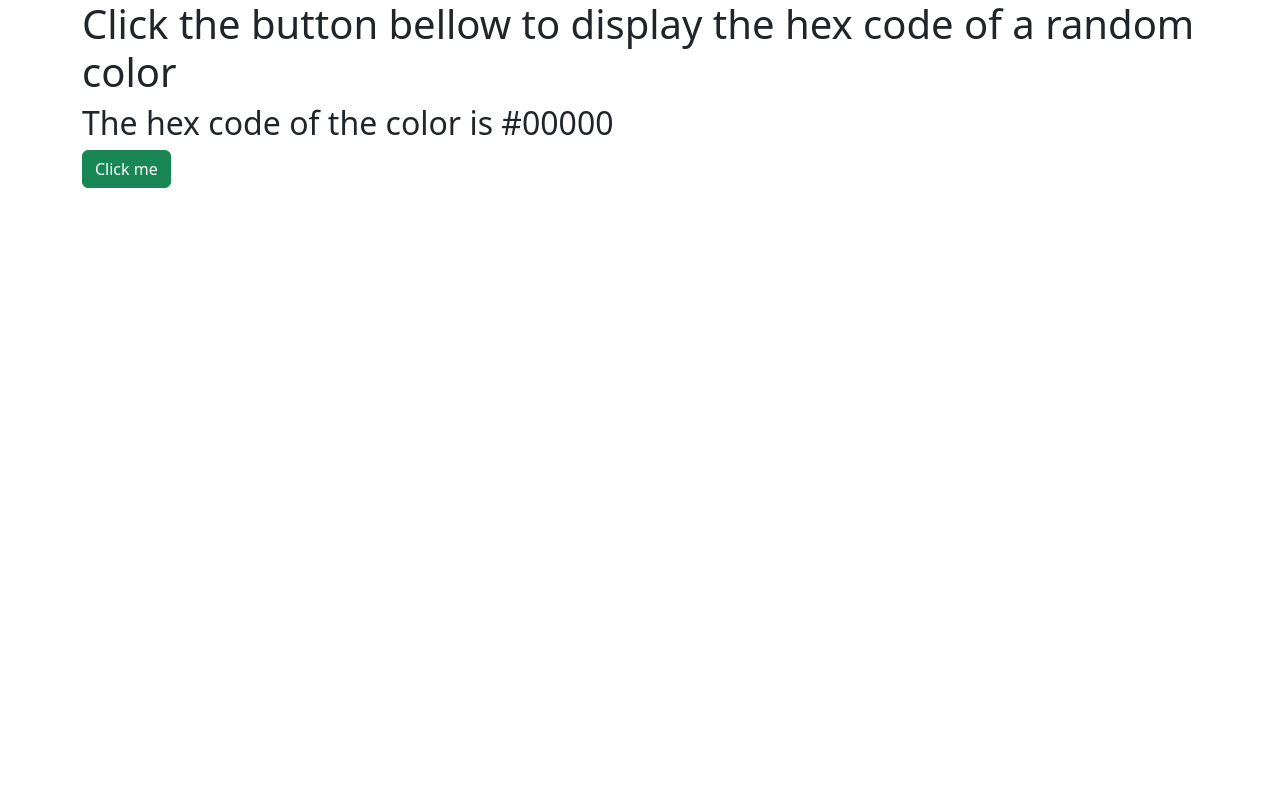
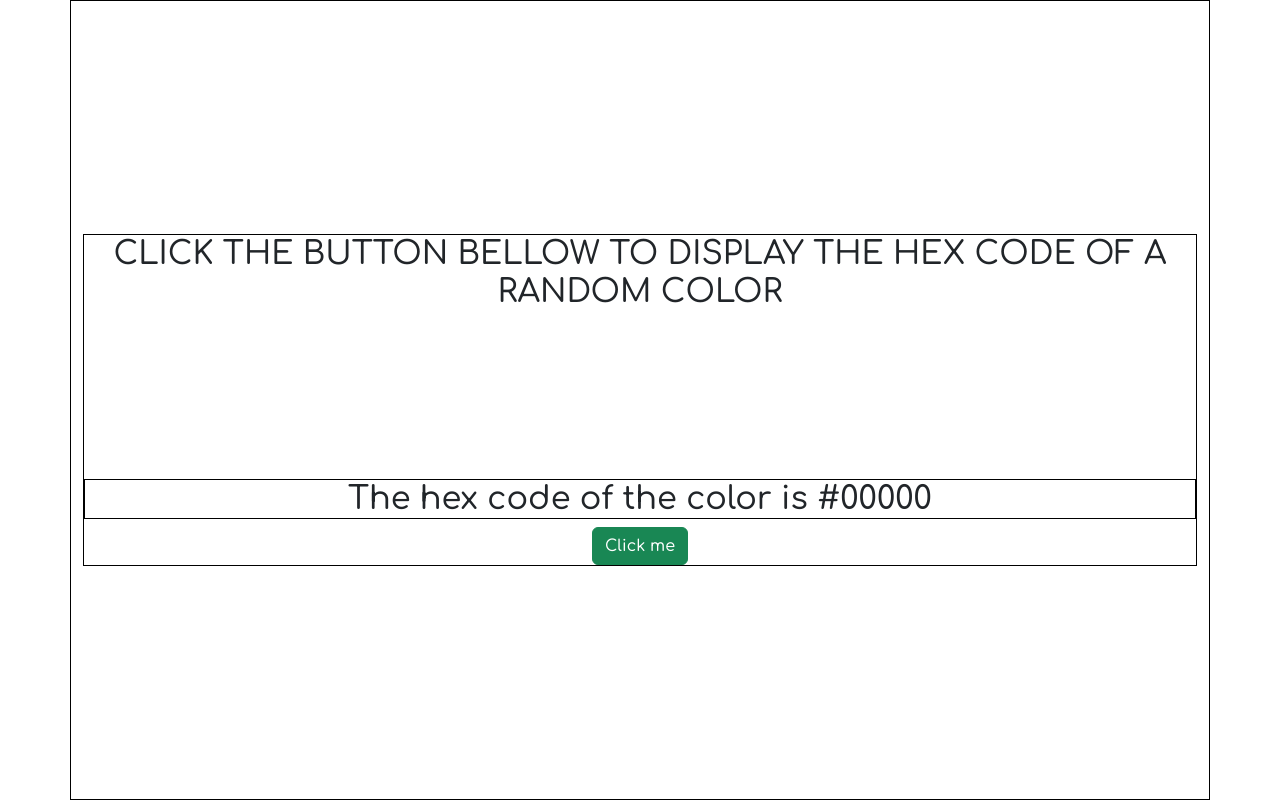
Before and after one commit to Maks6831/Hex-Colors-responsive-design-, a plain HTML site: page index.html in a window 1280 px wide. Drawn offline with nearby package versions, Linux system fonts and the light colour scheme.

Commit message:
added css

```diff
--- a/index.html
+++ b/index.html
@@ -16,10 +16,8 @@
         <div class="hex-colors">
             <h1>Click the button bellow to display the hex code of a random color</h1>
             <h2>The hex code of the color is <span id="hex-code">#00000</span></h2>
-            <button type="button" class="btn btn-success">Click me</button>
-
+            <button onclick="changeColor()" type="button" class="btn btn-success">Click me</button>
         </div>
-
     </div>
 
 
--- a/style.css
+++ b/style.css
@@ -0,0 +1,53 @@
+@import url('https://fonts.googleapis.com/css2?family=Comfortaa:wght@500&display=swap');
+
+body {
+    font-family: 'Comfortaa', cursive;
+}
+
+.container {
+    border: 1px solid black;
+    width: 95%;
+    height: 100vh;
+    display: flex;
+    justify-content: center;
+    align-items: center;
+}
+
+.hex-colors{
+    border: 1px solid black;
+    text-align: center;
+
+}
+
+.hex-colors h1 {
+    font-size: 2rem;
+    text-transform: uppercase;
+    animation: changecolor 5s infinite alternate;
+}
+
+.hex-colors h2 {
+    border: 1px solid black;
+    font-size: 2rem;
+    margin-top: 15%;
+}
+
+@keyframes colorchange {
+    0% {
+        color: indigo;
+    }
+    20% {
+        color: blue;
+    }
+    40% {
+        color: green;
+    }
+    60% {
+        indigo
+    }
+    80% {
+        indigo
+    }
+    100% {
+        indigo
+    }
+}
```
